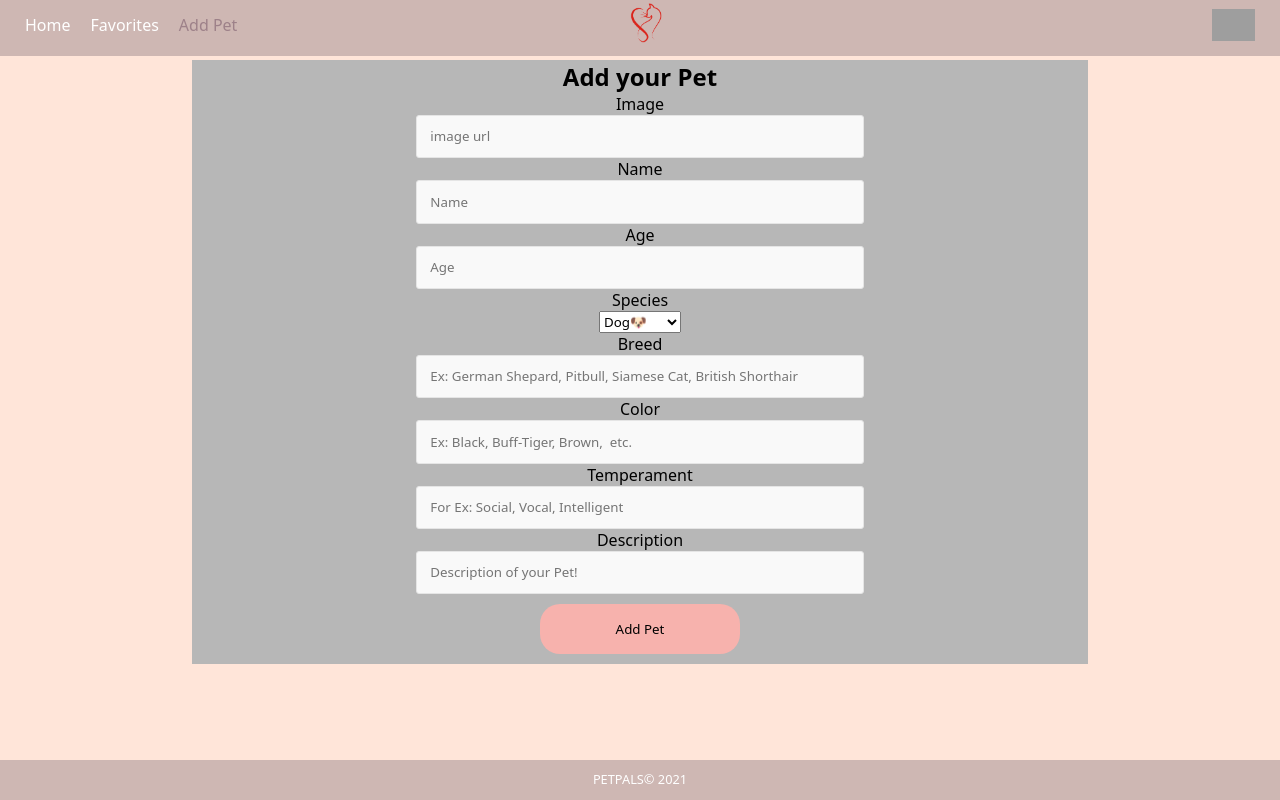
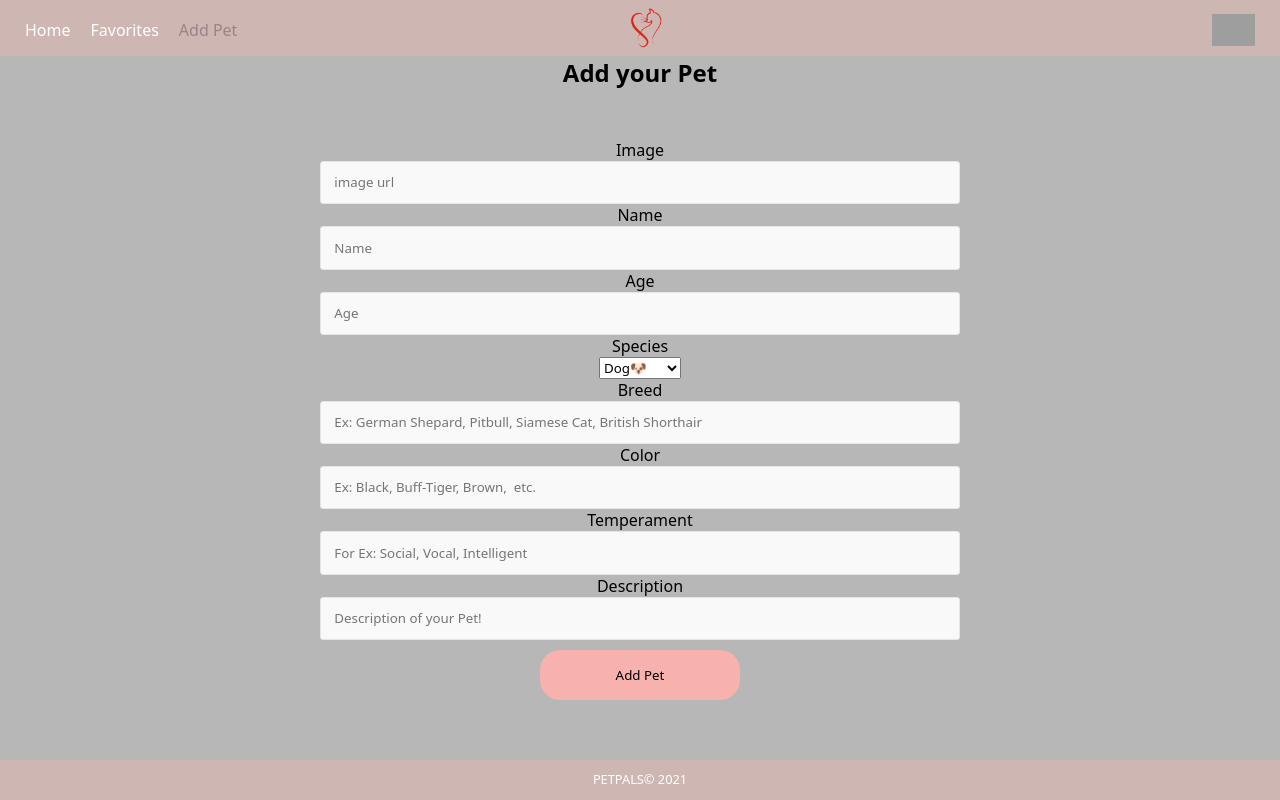
Before and after one commit to last-orbit/Project-2, a React (Vite) app in the folder PetProject/: page /addPet in a window 1280 px wide. Built offline with nearby package versions, Linux system fonts and the light colour scheme; grey boxes are pictures that could not be loaded.

Commit message:
fix main container positioning

```diff
--- a/PetProject/src/App.css
+++ b/PetProject/src/App.css
@@ -43,16 +43,13 @@ footer {
 nav {
   height: 7vh;
   width: 100%;
+  padding-top: 10px;
   background-color: var(--light-brown);
-  position: fixed;
-  top: 0;
-  z-index: 1;
 }
 
 nav a {
   color: white;
   text-decoration: none;
-  ;
 }
 
 .active {
@@ -82,7 +79,6 @@ footer p {
   align-items: center;
   height: 5vh;
   padding: 0 25px;
-  margin-top: 5px;
 }
 
 .links {
@@ -102,7 +98,7 @@ footer p {
 
 /*classes*/
 .main-container {
-  height: 70vh;
+  height: 88vh;
   display: flex;
   align-items: center;
   justify-content: center;
@@ -164,15 +160,6 @@ footer p {
   justify-content: space-between;
   padding: 0 50px;
 }
-
-/* .hook-up-button {
-  width: 200px;
-  height: 50px;
-  margin-top: 5px;
-  background-color: hotpink;
-  border: none;
-  border-radius: 20px;
-} */
 
 .hook-up-button {
   background-color: hotpink;
@@ -244,10 +231,6 @@ input {
   flex-direction: column;
   align-items: center;
   justify-content: center;
-  margin: 60px auto 60px auto;
-  width: 70%;
-  min-height: 550px;
-  max-height: 700px;
   background-color: var(--gray);
 }
 
@@ -281,6 +264,7 @@ input {
 /**************Detail Page*****************/
 /*classes*/
 .pet-details {
+  /* height: 70vh; */
   display: flex;
   align-items: center;
   justify-content: center;
@@ -296,8 +280,6 @@ input {
 .details-info-container {
   padding: 30px;
 }
-
-/*IDs*/
 
 /****************Not Found Page********************/
 .not-found-page {
@@ -327,3 +309,43 @@ input {
   width: 25%;
   font-size: 1.2em;
 }
+
+
+
+
+
+
+
+
+
+
+
+
+
+
+
+
+
+
+
+
+
+
+
+
+
+
+
+/*to be merged*/
+.navigateToUpdate {
+  width: 200px;
+  height: 50px;
+  margin: 10px auto 10px auto;
+  background-color: var(--bright-pink);
+  border: none;
+  border-radius: 20px;
+  cursor: pointer;
+
+  text-align: center;
+  padding-top: 12px;
+}
--- a/PetProject/src/Pages/AddPet.jsx
+++ b/PetProject/src/Pages/AddPet.jsx
@@ -12,7 +12,7 @@ const AddPet = () => {
   const [temperament, setTemperament] = useState('');
   const [description, setDescription] = useState('');
 
-const nav = useNavigate();
+  const nav = useNavigate();
   function handleFormSubmit(e) {
     e.preventDefault();
 
@@ -42,13 +42,13 @@ const nav = useNavigate();
         setColor('');
         setTemperament('');
         setDescription('');
-      })
+      });
     nav('/');
     // console.log(...cats, newPet);
   }
   return (
     <>
-      <div className='add-form'>
+      <div className='add-form main-container'>
         <h2>Add your Pet</h2>
         <form onSubmit={handleFormSubmit}>
           {' '}
--- a/PetProject/src/Pages/Detailspage.jsx
+++ b/PetProject/src/Pages/Detailspage.jsx
@@ -13,7 +13,7 @@ const Detailspage = () => {
   }, []);
 
   return (
-    <div>{cat && (
+    <div className='main-container'>{cat && (
       <div className='pet-details'>
         <img src={cat.url} />
         <div className='details-info-container'>
--- a/PetProject/src/Pages/HomePage.jsx
+++ b/PetProject/src/Pages/HomePage.jsx
@@ -47,7 +47,7 @@ const HomePage = () => {
   }, []);
 
   const getRandomProfile = () => {
-    console.log(randomCat.id);
+    //console.log(randomCat.id);
 
     setRandomCat(getRandomItem(cats));
     setCatTweet(getRandomItem(catTweets));
--- a/PetProject/src/Pages/UpdatePet.jsx
+++ b/PetProject/src/Pages/UpdatePet.jsx
@@ -49,7 +49,7 @@ const UpdatePet = () => {
   }
   return (
     <>
-      <div className='add-form'>
+      <div className='add-form main-container'>
         <h2>Update your Pet</h2>
         <form onSubmit={handleUpdatePet}>
           {' '}
```
